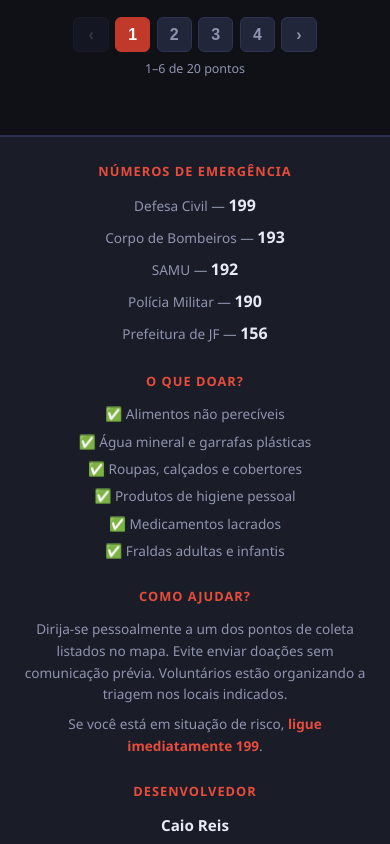
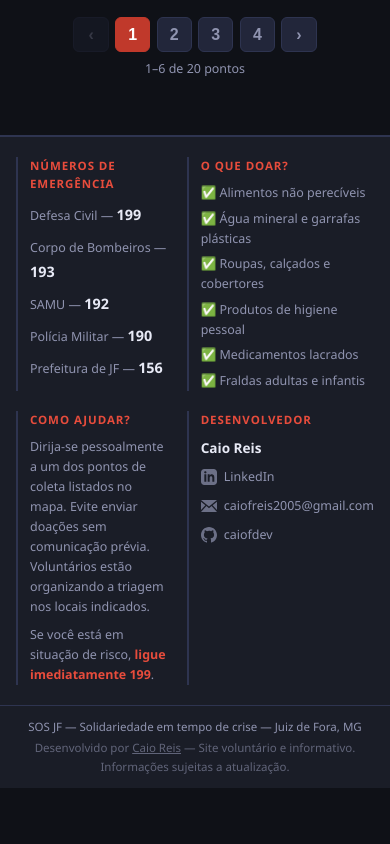
Before and after one commit to caiofdev/sos-jf, a React (Vite) app: page / in a window 390 px wide. Shown: the part 4200-5044 px from the top of the page. After the commit the page ends 4988 px from the top, so only its background shows below. Built offline with nearby package versions, Linux system fonts and the light colour scheme.

Commit message:
style: improve footer responsiveness and adjust typography for smaller screens

```diff
--- a/src/components/Footer/Footer.module.css
+++ b/src/components/Footer/Footer.module.css
@@ -119,23 +119,39 @@
 
 @media (max-width: 600px) {
   .inner {
-    grid-template-columns: 1fr;
-    text-align: center;
-    padding: 1.5rem 1rem;
-    gap: 1.5rem;
+    grid-template-columns: 1fr 1fr;
+    padding: 1.25rem 1rem;
+    gap: 1.25rem 1rem;
   }
 
-  .contacts,
-  .list,
-  .devLinks {
-    align-items: center;
+  .section {
+    border-left: 2px solid var(--color-border);
+    padding-left: 0.75rem;
   }
 
+  .sectionTitle {
+    font-size: 0.72rem;
+    margin-bottom: 0.5rem;
+  }
+
+  .contacts a,
+  .list,
+  .text,
   .devLinks a {
-    justify-content: center;
+    font-size: 0.78rem;
+  }
+
+  .contacts strong {
+    font-size: 0.9rem;
   }
 
   .devName {
-    text-align: center;
+    font-size: 0.85rem;
+    margin-bottom: 0.5rem;
+  }
+
+  .bottom {
+    padding: 0.75rem 1rem;
+    font-size: 0.72rem;
   }
 }
```
